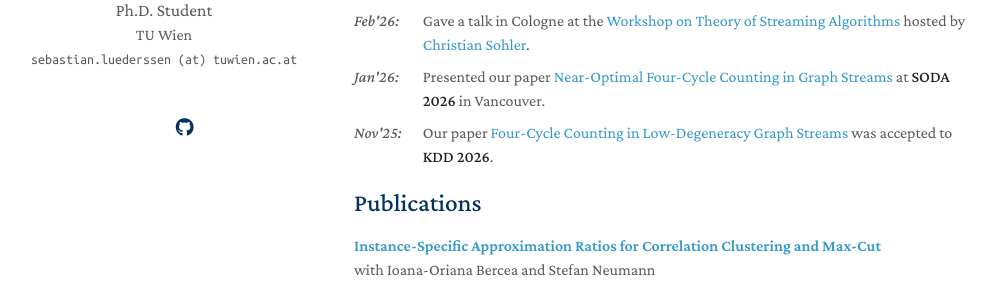
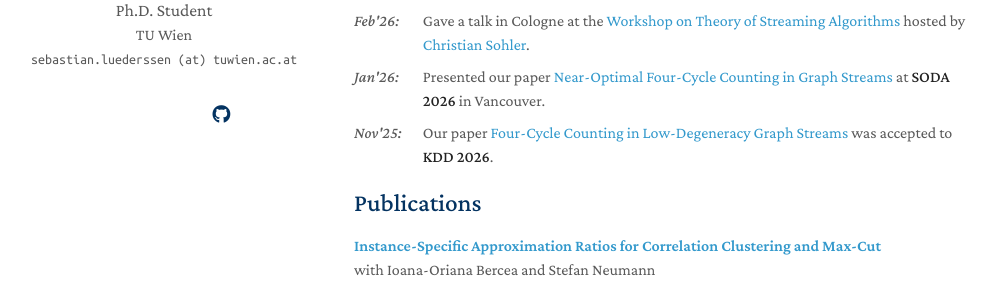
Before and after one commit to sl-dv/sl-dv.github.io, a Jekyll site: the page built from index.md, in a window 1280 px wide. Shown: the part 418-705 px from the top of the page, without its empty margins (146-1142 px from the left). Built offline with Jekyll 4.4.1, drawn with Linux system fonts in a browser that asks for light colours; a style sheet for code colours, icons or effects is not loaded; our own code applies the rules of GitHub Pages for plain Markdown files.

Commit message:
Updated links

```diff
--- a/_config.yml
+++ b/_config.yml
@@ -11,12 +11,27 @@ keywords: Sebastian Luederssen, Sebastian Lüderssen, TU Wien, sublinear algorit
 description: Sebastian Lüderssen is a Ph.D. student in theoretical computer science at TU Wien working on sublinear algorithms.
 canonical: https://sl-dv.github.io/
 
-# Links
-# If you don't need one of them, you may delete the corresponding line.
-google_scholar: https://scholar.google.com/citations?user=N34YhDgAAAAJ&hl=en
-#cv_link: assets/files/cv.pdf
-github_link: https://github.com/sl-dv
-#linkedin: https://www.linkedin.com/
+# Profile links
+# An icon can use either an [Academicons](https://jpswalsh.github.io/academicons/) or [Font Awesome](https://fontawesome.com/search?o=r&m=free) CSS class or an uploaded image.
+profile_links:
+  - label: Google Scholar
+    url: https://scholar.google.com/citations?user=N34YhDgAAAAJ&hl=en
+    icon: ai ai-google-scholar
+  - label: DBLP
+    url: https://dblp.org/pid/427/3967.html
+    icon: ai ai-dblp
+  - label: GitHub
+    url: https://github.com/sl-dv
+    icon: fab fa-github
+  # Example using an uploaded thumbnail:
+  # - label: My other profile
+  #   url: https://example.com/my-profile
+  #   image: /assets/img/links/example.png
+  # For a local link such as a CV, add "external: false":
+  # - label: CV
+  #   url: /assets/files/cv.pdf
+  #   icon: ai ai-cv
+  #   external: false
 
 # Images (e.g., your profile picture and your website's favicon)
 # "favicon" and "favicon_dark" are used for the light and dark modes, respectively.
--- a/_layouts/homepage.html
+++ b/_layouts/homepage.html
@@ -63,35 +63,18 @@
         <br>
         <br>
         <div class="social-icons">
-        {% if site.google_scholar %}
-        <a style="margin: 0 5px 0 0" href="{{ site.google_scholar }}">
-          <i class="ai ai-google-scholar" style="font-size:1.2rem"></i>
-        </a>
-        {% endif %}
-
-        {% if site.cv_link %}
-        <a style="margin: 0 5px 0 0" href="{{ site.cv_link }}">
-          <i class="ai ai-cv" style="font-size:1.3rem;"></i>
-        </a>
-        {% endif %}
-
-        {% if site.github_link %}
-        <a style="margin: 0 5px 0 0" href="{{ site.github_link }}">
-          <i class="fab fa-github"></i>
-        </a>
-        {% endif %}
-
-        {% if site.linkedin %}
-        <a style="margin: 0 5px 0 0" href="{{ site.linkedin }}">
-          <i class="fab fa-linkedin"></i>
-        </a>
-        {% endif %}
-
-        {% if site.twitter %}
-        <a style="margin: 0 0 0 0" href="{{ site.twitter }}">
-          <i class="fab fa-x-twitter"></i>
-        </a>
-        {% endif %}
+        {% for link in site.profile_links %}
+          <a href="{{ link.url }}" title="{{ link.label }}" aria-label="{{ link.label }}"
+             {% if link.external != false %}target="_blank" rel="noopener noreferrer"{% endif %}>
+            {% if link.image %}
+              <img class="social-thumbnail" src="{{ link.image }}" alt="" />
+            {% elsif link.icon %}
+              <i class="{{ link.icon }}" aria-hidden="true"></i>
+            {% else %}
+              <span class="social-label">{{ link.label }}</span>
+            {% endif %}
+          </a>
+        {% endfor %}
         </div>
         <br>
 
--- a/_sass/minimal-light-no-dark-mode.scss
+++ b/_sass/minimal-light-no-dark-mode.scss
@@ -3,7 +3,10 @@
   align-items: flex-start;}
 
 .social-icons a{
-  display:inline-block;
+  display:inline-flex;
+  align-items:center;
+  justify-content:center;
+  vertical-align:middle;
   height:2.4rem;
   width:2.4rem;
   background-color:transparent;
@@ -13,6 +16,18 @@
   font-size:1.15rem;
   line-height:2.5rem;
   margin-right:1rem}
+
+.social-icons .social-thumbnail {
+  display:block;
+  width:1.5rem;
+  height:1.5rem;
+  object-fit:contain;
+}
+
+.social-icons .social-label {
+  font-size:.65rem;
+  line-height:1;
+}
 
 .social-icons a:last-child{margin-right:0}.social-icons a:hover{background-color:white;
     color:black;
--- a/_sass/minimal-light.scss
+++ b/_sass/minimal-light.scss
@@ -3,7 +3,10 @@
   align-items: flex-start;}
 
 .social-icons a{
-  display:inline-block;
+  display:inline-flex;
+  align-items:center;
+  justify-content:center;
+  vertical-align:middle;
   height:2.4rem;
   width:2.4rem;
   background-color:transparent;
@@ -13,6 +16,18 @@
   font-size:1.15rem;
   line-height:2.5rem;
   margin-right:1rem}
+
+.social-icons .social-thumbnail {
+  display:block;
+  width:1.5rem;
+  height:1.5rem;
+  object-fit:contain;
+}
+
+.social-icons .social-label {
+  font-size:.65rem;
+  line-height:1;
+}
 
 @media (prefers-color-scheme: dark) { .social-icons a {color: #3eb7f0 !important; }}
 
```
